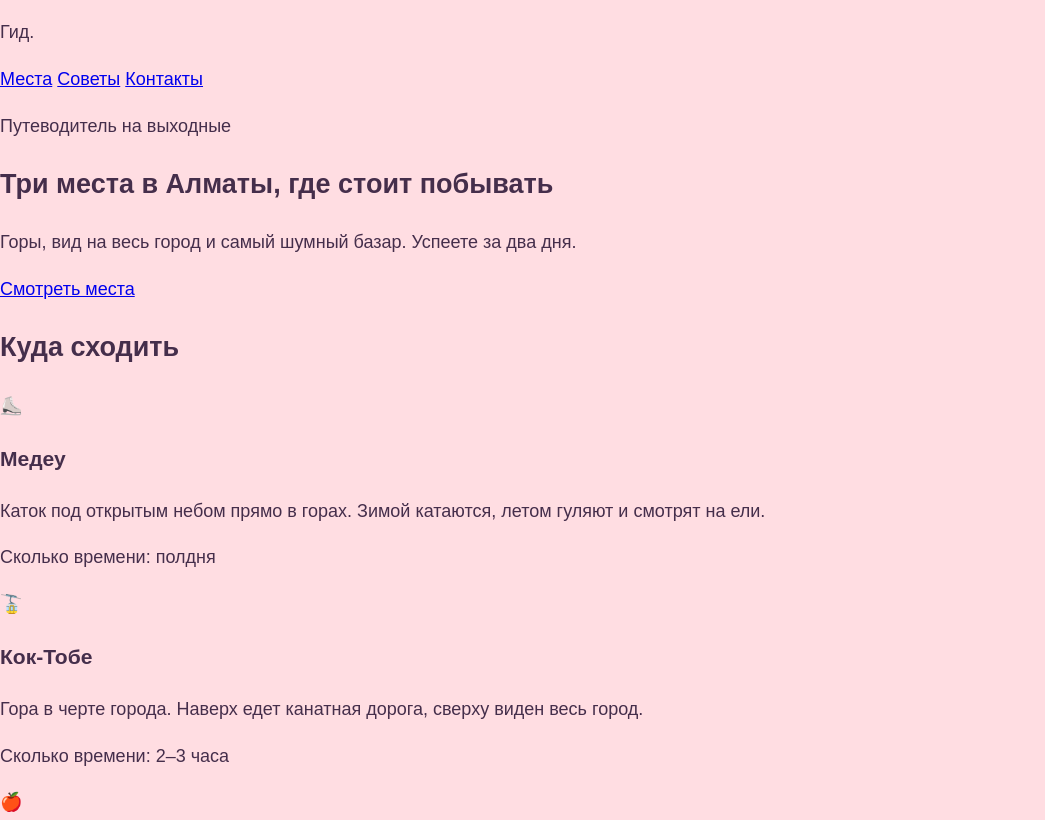
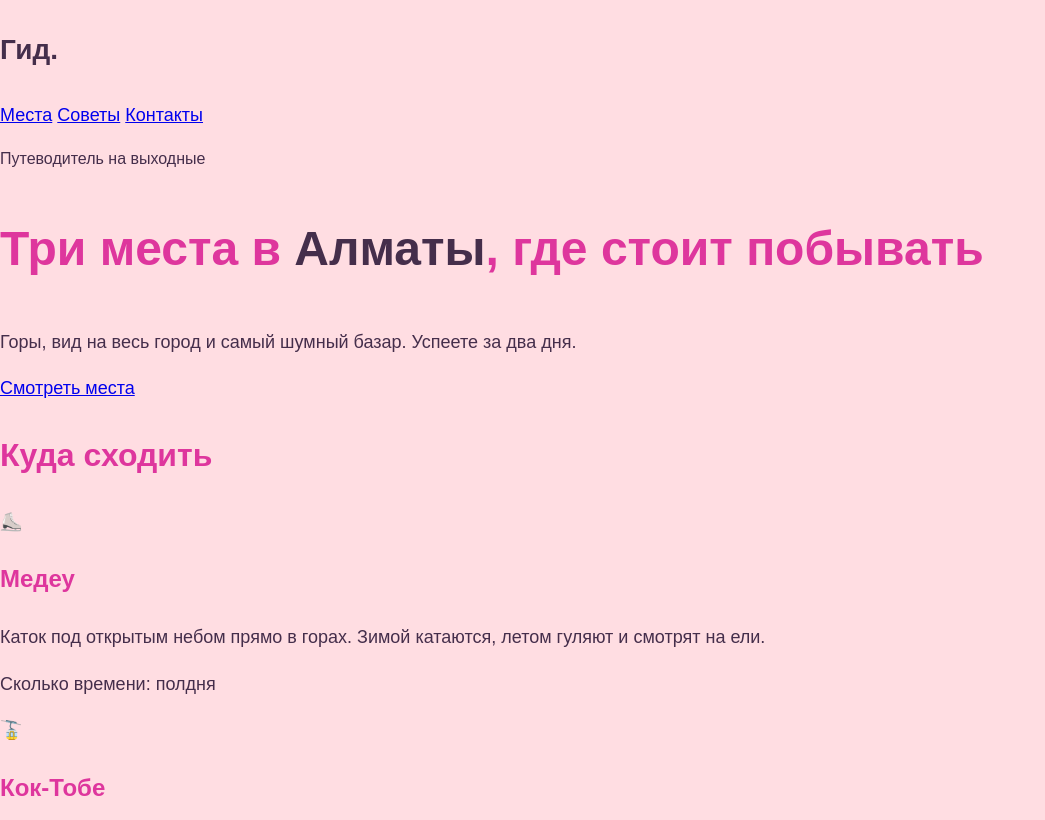
Before and after one commit to adamova1989-wq/city-guide, a plain HTML site: page index.html in a window 1280 px wide. Shown: the top 820 px of the page, without its empty margins (0-1045 px from the left). Drawn offline with Linux system fonts and the light colour scheme.

Commit message:
Add headings and accents

```diff
--- a/style.css
+++ b/style.css
@@ -11,3 +11,34 @@ body {
   font-size: 18px;
   line-height: 1.6;
 }
+
+h1,
+h2,
+h3 {
+  color: #de369d;
+}
+
+h1 {
+  font-size: 48px;
+}
+
+h2 {
+  font-size: 32px;
+}
+
+h3 {
+  font-size: 24px;
+}
+
+.accent {
+  color: #452e4b;
+}
+.logo {
+  font-size: 28px;
+  font-weight: 700;
+}
+
+.hero-label {
+  font-size: 16px;
+  font-weight: 400;
+}
```
